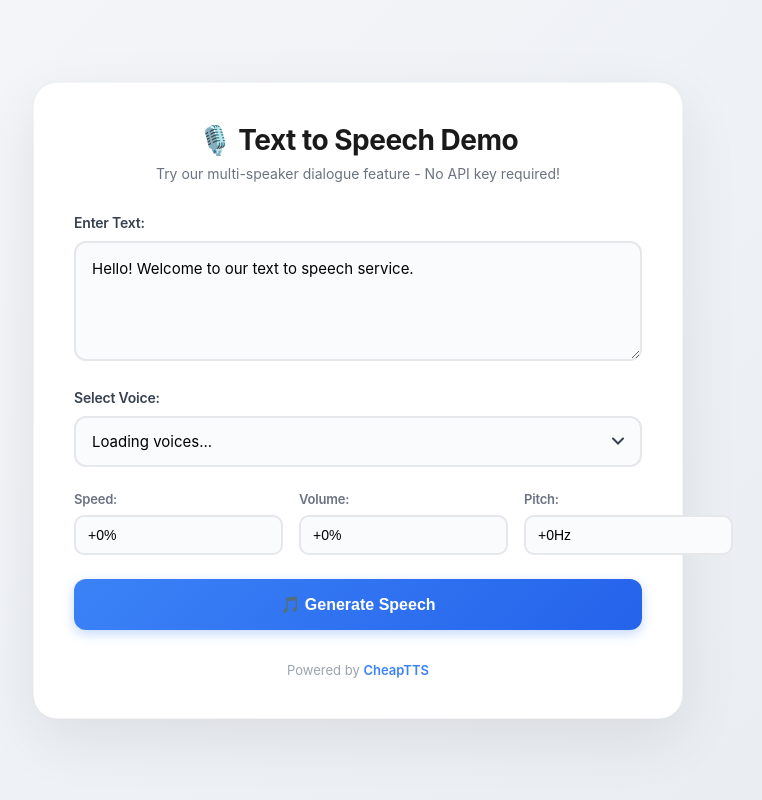
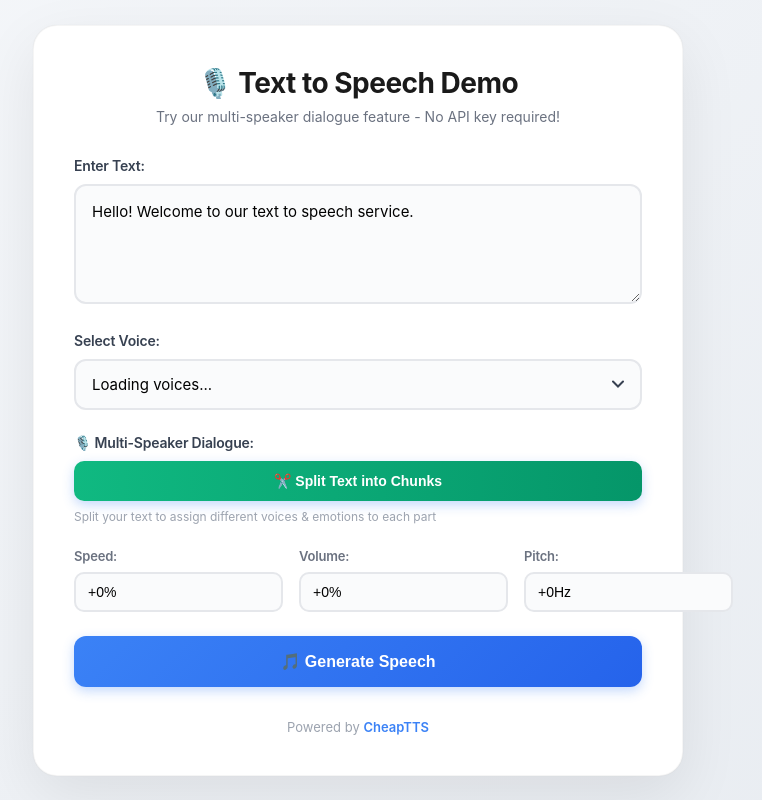
Before and after one commit to Hamza750802/TTS, a Flask app: page /widget in a window 1280 px wide. Shown: the whole page, without its empty margins (282-1044 px from the left). Run offline with Flask 3, Linux system fonts and the light colour scheme; some libraries are stand-ins or nearby versions.

Commit message:
Fix public widget: Add visible Split Text button for multi-speaker
- Added prominent Split Text button that's always visible
- Added clear button that shows after splitting
- Added helpful description for multi-speaker feature
- Green styling to make the feature discoverable

```diff
--- a/webapp/templates/widget_public.html
+++ b/webapp/templates/widget_public.html
@@ -91,6 +91,31 @@
             background-repeat: no-repeat;
             background-position: right 16px center;
             padding-right: 40px;
+        }
+
+        .split-btn {
+            padding: 12px 20px;
+            background: linear-gradient(90deg, #10b981, #059669);
+            color: white;
+            border: none;
+            border-radius: 10px;
+            font-size: 14px;
+            font-weight: 600;
+            cursor: pointer;
+            transition: all 0.2s;
+        }
+
+        .split-btn:hover {
+            transform: translateY(-1px);
+            box-shadow: 0 4px 12px rgba(16, 185, 129, 0.3);
+        }
+
+        .split-btn.secondary {
+            background: linear-gradient(90deg, #ef4444, #dc2626);
+        }
+
+        .split-btn.secondary:hover {
+            box-shadow: 0 4px 12px rgba(239, 68, 68, 0.3);
         }
 
         .controls {
@@ -335,14 +360,20 @@
             </select>
         </div>
 
+        <!-- Multi-Speaker Action Button (Always Visible) -->
+        <div class="form-group">
+            <label>🎙️ Multi-Speaker Dialogue:</label>
+            <div style="display: flex; gap: 10px;">
+                <button type="button" class="split-btn" onclick="splitTextIntoChunks()">✂️ Split Text into Chunks</button>
+                <button type="button" class="split-btn secondary" onclick="clearChunks()" id="clearChunksBtn" style="display: none;">🗑️ Clear Chunks</button>
+            </div>
+            <p style="color: #9ca3af; font-size: 12px; margin-top: 8px;">Split your text to assign different voices & emotions to each part</p>
+        </div>
+
         <!-- Multi-Speaker Chunks Section -->
         <div class="chunks-section" id="chunksSection" style="display: none;">
             <div class="chunks-header">
-                <span class="chunks-title">🎙️ Multi-Speaker Dialogue</span>
-                <div class="chunks-actions">
-                    <button type="button" class="chunk-btn" onclick="splitTextIntoChunks()">Split Text</button>
-                    <button type="button" class="chunk-btn" onclick="clearChunks()">Clear</button>
-                </div>
+                <span class="chunks-title">🎙️ Dialogue Chunks</span>
             </div>
             <div id="chunksList"></div>
         </div>
@@ -480,12 +511,14 @@
 
             renderChunks();
             document.getElementById('chunksSection').style.display = 'block';
+            document.getElementById('clearChunksBtn').style.display = 'inline-block';
         }
 
         function clearChunks() {
             chunkState = [];
             renderChunks();
             document.getElementById('chunksSection').style.display = 'none';
+            document.getElementById('clearChunksBtn').style.display = 'none';
         }
 
         function renderChunks() {
```
